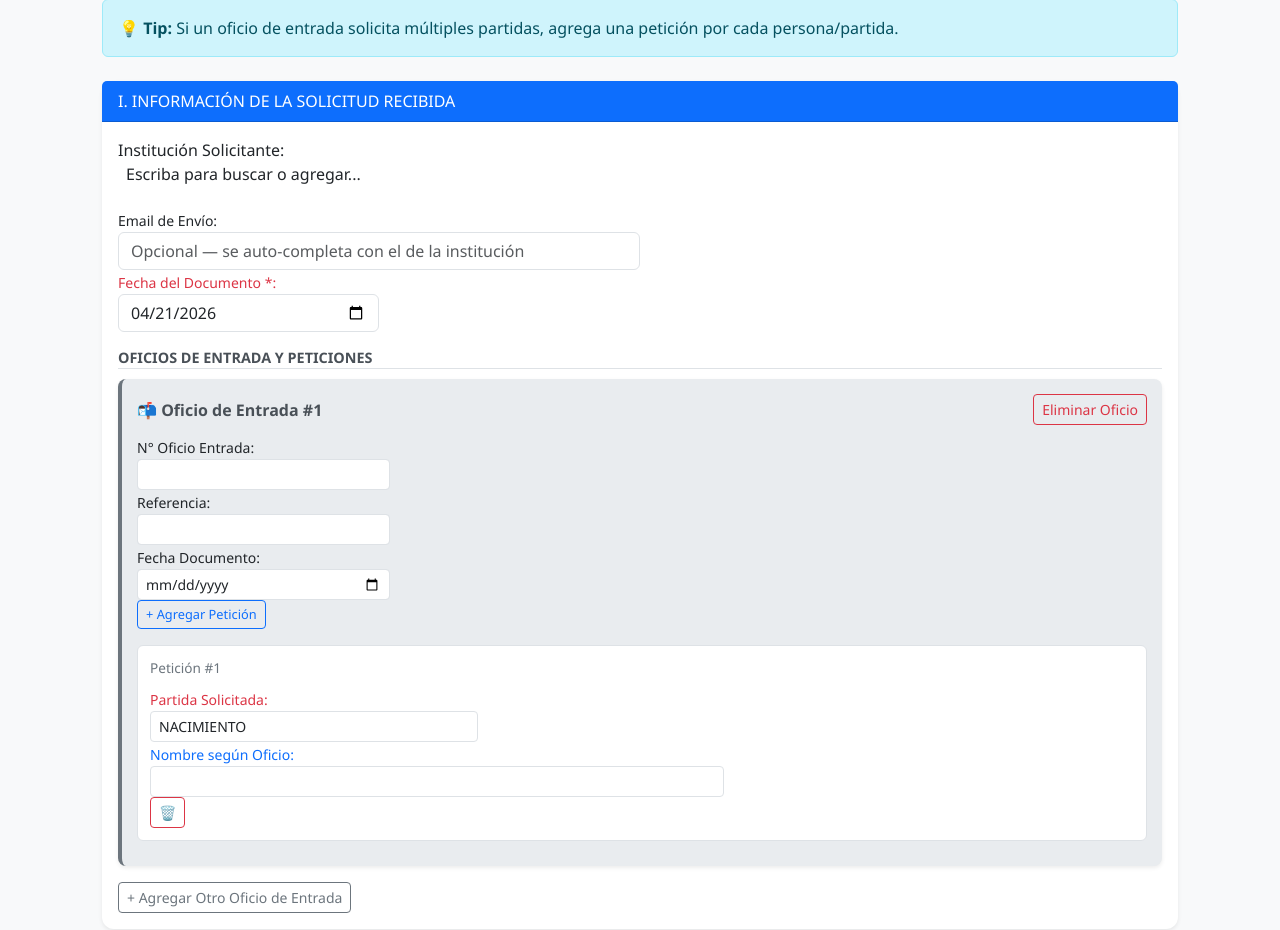
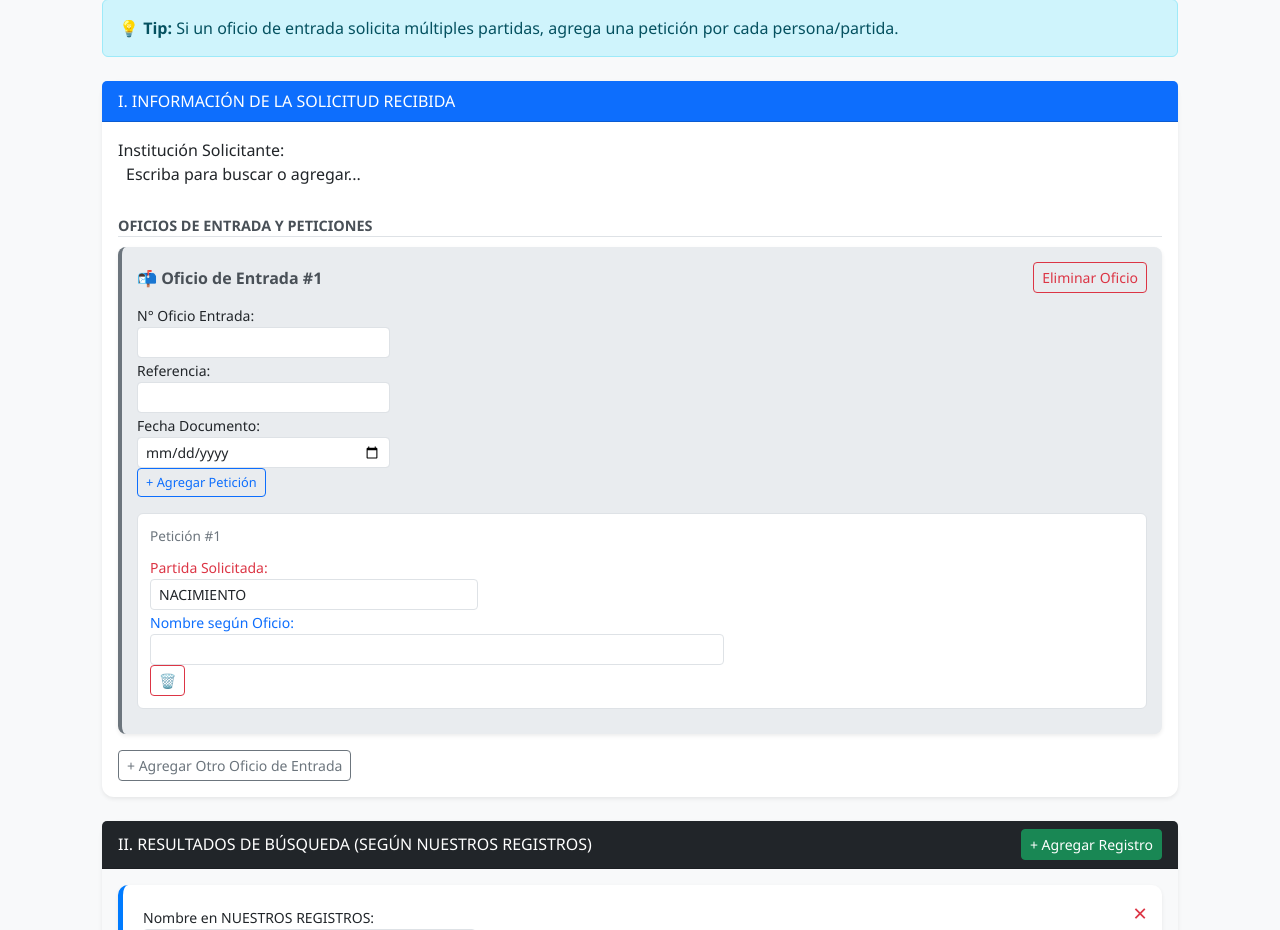
Before and after one commit to dancrazysv/oficios, a PHP site: page /crear_oficio_institucional.php in a window 1280 px wide. Shown: the part 153-1083 px from the top of the page. Run offline with PHP 8.4, Linux system fonts and the light colour scheme; data comes from the database, SQL or seed files in the repository; some libraries are stand-ins or nearby versions.

Commit message:
fix: redirect normal user to dashboard, include annexes in preview, remove email/fecha fields from form
Agent-Logs-Url: https://github.com/dancrazysv/oficios/sessions/508ca731-fd17-483f-860a-20c448276c10

Co-authored-by: dancrazysv <233488066+dancrazysv@users.noreply.github.com>

```diff
--- a/crear_oficio_institucional.php
+++ b/crear_oficio_institucional.php
@@ -156,17 +156,6 @@ function e($t) { return htmlspecialchars((string)$t, ENT_QUOTES, 'UTF-8'); }
                             <?php endforeach; ?>
                         </select>
                         <input type="hidden" name="email_institucional_existente" id="email_institucional_existente">
-                    </div>
-                </div>
-
-                <div class="form-row mt-2">
-                    <div class="form-group col-md-6">
-                        <label class="small font-weight-bold">Email de Envío:</label>
-                        <input type="email" name="email_envio" id="email_envio" class="form-control" placeholder="Opcional — se auto-completa con el de la institución">
-                    </div>
-                    <div class="form-group col-md-3">
-                        <label class="small font-weight-bold text-danger">Fecha del Documento <span class="text-danger">*</span>:</label>
-                        <input type="date" name="fecha_documento" id="fecha_documento" class="form-control" value="<?php echo date('Y-m-d'); ?>" required>
                     </div>
                 </div>
 
@@ -500,9 +489,6 @@ $(document).ready(function() {
             $('#panel-nueva-institucion').slideUp();
             const email = $(data.element).data('email');
             $('#email_institucional_existente').val(email);
-            if (email && !$('#email_envio').val()) {
-                $('#email_envio').val(email);
-            }
         }
     });
 
--- a/procesar_oficio_institucional.php
+++ b/procesar_oficio_institucional.php
@@ -292,7 +292,11 @@ try {
 
     $pdo->commit();
 
-    header("Location: ver_oficio_institucional.php?id=" . $id_oficio . "&msg=creado");
+    if ($rol === 'normal') {
+        header("Location: dashboard.php");
+    } else {
+        header("Location: ver_oficio_institucional.php?id=" . $id_oficio . "&msg=creado");
+    }
     exit;
 
 } catch (Throwable $e) {
```
Also changed, not shown: preview_pdf.php (+43 -0 lines).
